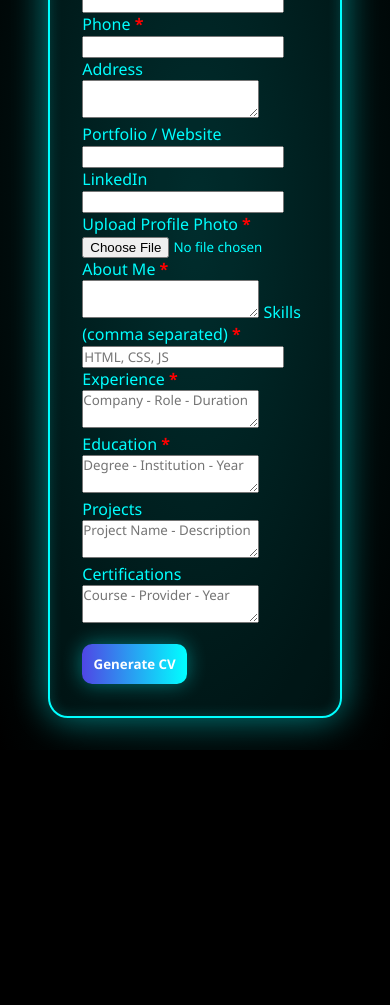
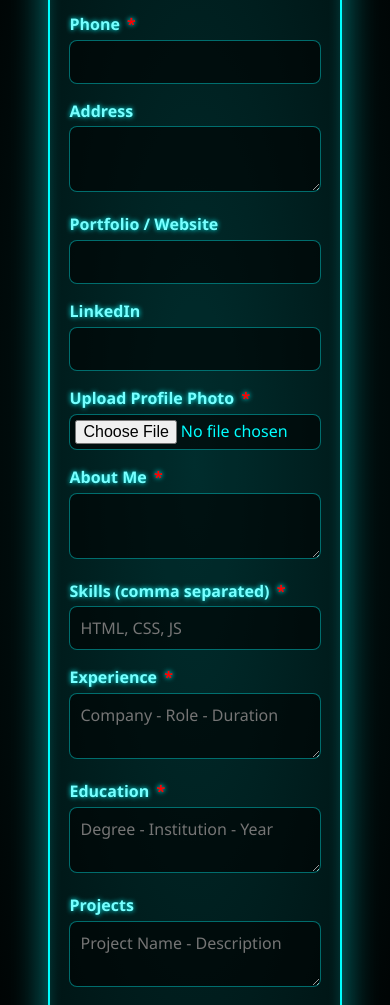
Before and after one commit to Shravan2krypton/CV_Generator, a plain HTML site: page index.html in a window 390 px wide. Shown: the part 308-1313 px from the top of the page. Before the commit the page ends 1058 px from the top, so only its background shows below. Drawn offline with Linux system fonts and the light colour scheme.

Commit message:
Update style.css

```diff
--- a/style.css
+++ b/style.css
@@ -1,117 +1,119 @@
-* {margin:0; padding:0; box-sizing:border-box; font-family:'Segoe UI',sans-serif;}
+/* General Reset */
+* {
+  margin: 0;
+  padding: 0;
+  box-sizing: border-box;
+  font-family: 'Segoe UI', sans-serif;
+}
 
 body {
-  background:#000;
-  color:#0ff;
-  display:flex;
-  justify-content:center;
-  align-items:flex-start;
-  min-height:100vh;
-  padding:2rem;
-  background-image:radial-gradient(#0ff2, #000);
+  background: #000;
+  color: #0ff;
+  display: flex;
+  justify-content: center;
+  align-items: flex-start;
+  min-height: 100vh;
+  padding: 2rem;
+  background-image: radial-gradient(#0ff2, #000);
 }
 
-.avatar {
-  display: flex;
-  justify-content: center;
-  margin-bottom: 1rem;
-  position: relative;
-}
-
-.avatar img {
-  width: 150px;
-  height: 150px;
-  border-radius: 50%;
-  border: 3px solid #0ff;
-  box-shadow: 0 0 20px #0ff, 0 0 40px #0ff5;
-}
-
-
+/* Container */
 .holo-container {
-  width:90%;
-  max-width:800px;
-  border:2px solid #0ff;
-  padding:2rem;
-  border-radius:20px;
-  background:rgba(0,255,255,0.05);
-  box-shadow:0 0 30px #0ff5, inset 0 0 10px #0ff3;
-  animation:glowPulse 2s infinite alternate;
+  width: 90%;
+  max-width: 800px;
+  border: 2px solid #0ff;
+  padding: 2rem;
+  border-radius: 20px;
+  background: rgba(0, 255, 255, 0.05);
+  box-shadow: 0 0 30px #0ff5, inset 0 0 10px #0ff3;
+  animation: glowPulse 2s infinite alternate;
 }
 
 @keyframes glowPulse {
-  from { box-shadow:0 0 20px #0ff5, inset 0 0 5px #0ff2; }
-  to { box-shadow:0 0 40px #0ff8, inset 0 0 15px #0ff3; }
+  from { box-shadow: 0 0 20px #0ff5, inset 0 0 5px #0ff2; }
+  to { box-shadow: 0 0 40px #0ff8, inset 0 0 15px #0ff3; }
 }
 
+/* Heading */
 .glow-text {
-  font-size:2.5rem;
-  display: flex;
-  text-align:center;
-  text-shadow:0 0 15px #0ff, 0 0 30px #0ff7;
+  font-size: 2rem;
+  margin-bottom: 1.5rem;
+  text-align: center;
+  text-shadow: 0 0 15px #0ff, 0 0 30px #0ff7;
 }
 
-.glow-sub {
-  text-align:center;
-  color:#7ff;
-  text-shadow:0 0 8px #0ff6;
-  margin-bottom:0.5rem;
+/* Form */
+.cv-form label {
+  display: block;
+  margin: 1rem 0 0.3rem;
+  font-weight: bold;
+  color: #7ff;
+  text-shadow: 0 0 5px #0ff;
 }
 
-.holo-form {
-  display:flex;
-  flex-direction:column;
-  gap:0.8rem;
-  margin-top:1rem;
+.cv-form input,
+.cv-form textarea {
+  width: 100%;
+  padding: 10px;
+  border: 1px solid #0ff6;
+  border-radius: 8px;
+  background: rgba(0, 0, 0, 0.6);
+  color: #0ff;
+  outline: none;
+  font-size: 1rem;
+  transition: box-shadow 0.3s ease;
 }
 
-.holo-form label {
-  font-weight:bold;
-  text-shadow:0 0 5px #0ff;
+.cv-form input:focus,
+.cv-form textarea:focus {
+  box-shadow: 0 0 10px #0ff, inset 0 0 5px #0ff;
 }
 
-.required {
-  color:red;
-  font-weight:bold;
+.cv-form textarea {
+  resize: vertical;
+  min-height: 60px;
 }
 
-.holo-form input, .holo-form textarea {
-  background:rgba(0,255,255,0.05);
-  border:1px solid #0ff6;
-  color:#0ff;
-  padding:0.5rem;
-  border-radius:8px;
-  outline:none;
-  box-shadow:inset 0 0 5px #0ff3;
+/* Required Asterisk */
+.required {
+  color: red;
+  margin-left: 3px;
+  font-weight: bold;
 }
 
+/* Button */
 .button {
-  margin-top:1rem;
-  padding:0.7rem;
-  background:linear-gradient(90deg,#4f46e5,#0ff);
-  border:none;
-  border-radius:10px;
-  color:#fff;
-  font-weight:bold;
-  cursor:pointer;
-  box-shadow:0 0 20px #0ff6;
+  margin-top: 1.5rem;
+  padding: 10px 20px;
+  width: 100%;
+  background: rgba(0, 255, 255, 0.1);
+  border: 2px solid #0ff;
+  color: #0ff;
+  font-size: 1.1rem;
+  border-radius: 10px;
+  cursor: pointer;
+  text-shadow: 0 0 8px #0ff;
+  transition: all 0.3s ease;
 }
 
-.holo-section {
-  margin-top:1.5rem;
-  border:1px dashed #0ff8;
-  padding:1rem;
-  border-radius:10px;
-  background:rgba(0,255,255,0.05);
+.button:hover {
+  background: rgba(0, 255, 255, 0.3);
+  box-shadow: 0 0 20px #0ff;
 }
 
-.section-title {
-  font-size:1.3rem;
-  margin-bottom:0.5rem;
-  color:#0ff;
-  text-shadow:0 0 5px #0ff;
+/* File Upload Styling */
+input[type="file"] {
+  padding: 5px;
+  background: rgba(0, 0, 0, 0.6);
+  color: #0ff;
 }
 
-.holo-list li {
-  margin:0.3rem 0;
-  text-shadow:0 0 5px #0ff;
+/* Responsive */
+@media (max-width: 600px) {
+  .holo-container {
+    padding: 1.2rem;
+  }
+  .glow-text {
+    font-size: 1.6rem;
+  }
 }
```
